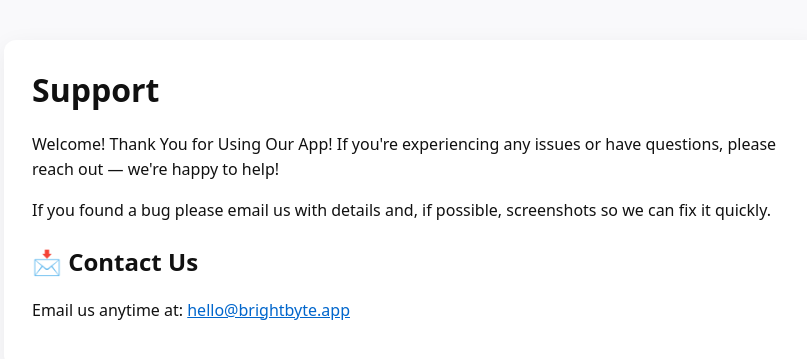
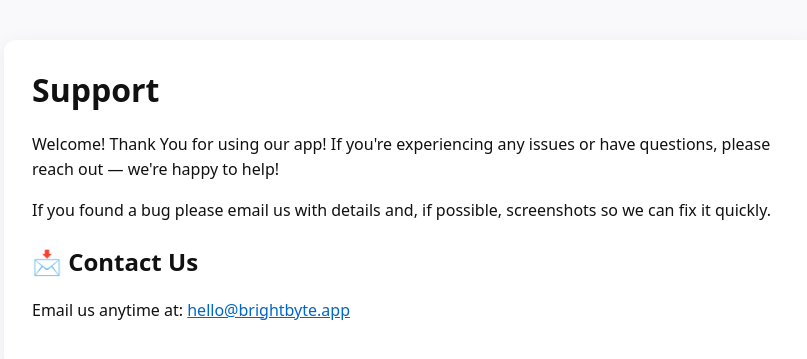
Before and after one commit to MagicScribble/BrightByte, a Jekyll site: the page support.html, which Jekyll copies as it is, in a window 1280 px wide. Shown: the top 359 px of the page, without its empty margins (228-1035 px from the left). Built offline with Jekyll 4.4.1, drawn with Linux system fonts in a browser that asks for light colours.

```diff
--- a/support.html
+++ b/support.html
@@ -20,7 +20,7 @@
 <body>
   <main class="container">
     <h1>Support</h1>
-    <p>Welcome! Thank You for Using Our App! If you're experiencing any issues or have questions, please reach out — we're happy to help!</p>
+    <p>Welcome! Thank You for using our app! If you're experiencing any issues or have questions, please reach out — we're happy to help!</p>
     <p>If you found a bug please email us with details and, if possible, screenshots so we can fix it quickly. </p>
 
     <h2>📩 Contact Us</h2>
```
